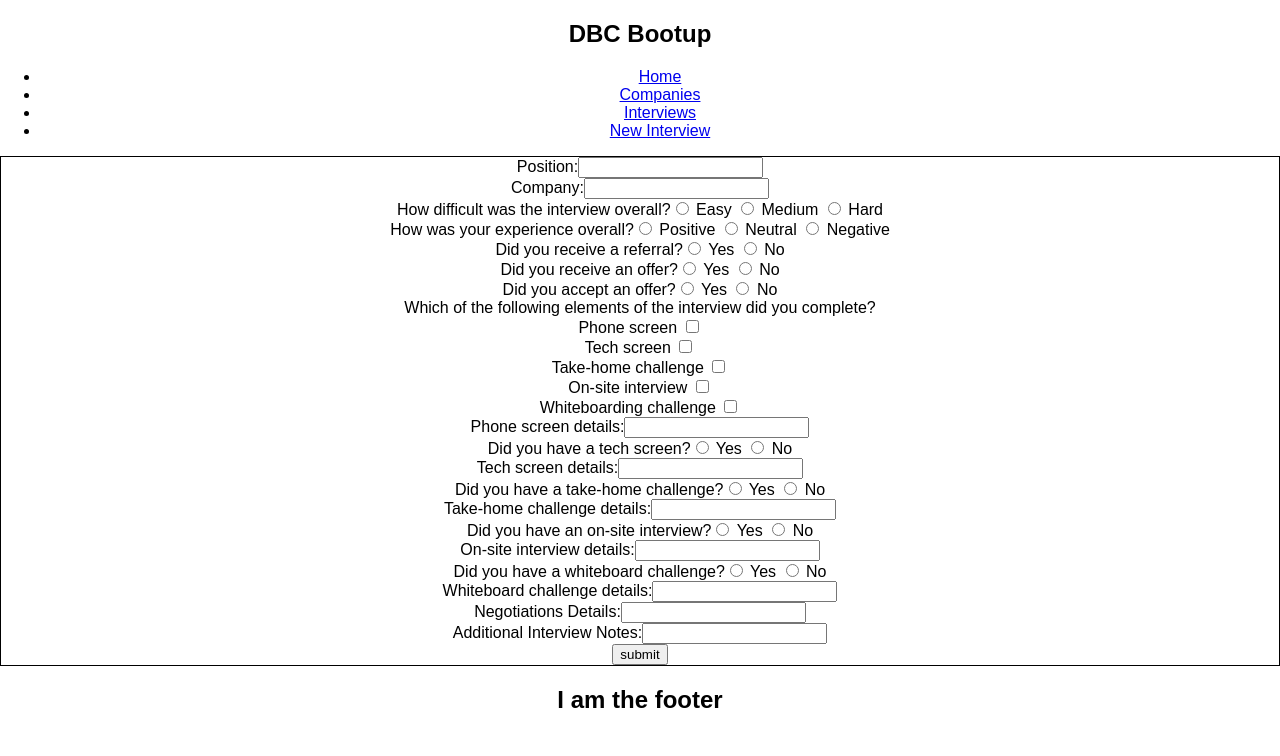
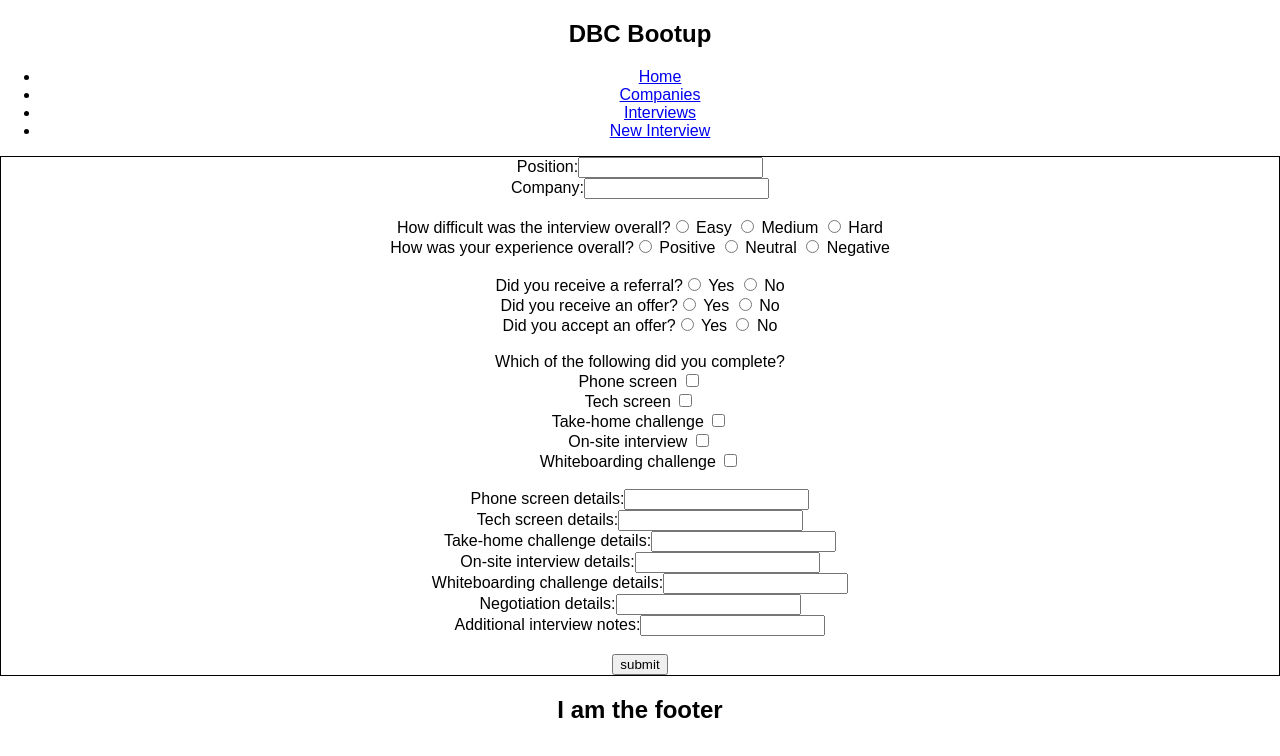
Before and after one commit to mayjawdat/BootUp-REACT-FrontEnd, a React (Create React App) app: page /interviews/new in a window 1280 px wide. Shown: the top 756 px of the page. Built offline with nearby package versions, Linux system fonts and the light colour scheme.

Commit message:
Tighten up interview form

```diff
--- a/src/Components/Interviews/InterviewForm.js
+++ b/src/Components/Interviews/InterviewForm.js
@@ -9,13 +9,13 @@ class InterviewForm extends Component {
           Position:
           <input type="text" name="jobTitle"/><br/>
           Company:
-          <input type="text" name="company"/><br/>
+          <input type="text" name="company"/><br/><br/>
 
           How difficult was the interview overall?
           <input type="radio" name="difficultyRating" value="easy"/> Easy <input type="radio" name="difficultyRating" value="medium"/> Medium <input type="radio" name="difficultyRating" value="hard"/> Hard<br/>
 
           How was your experience overall?
-          <input type="radio" name="experienceRating"value="positive"/> Positive <input type="radio" name="experienceRating" value="neutral"/> Neutral <input type="radio" name="experienceRating" value="negative"/> Negative<br/>
+          <input type="radio" name="experienceRating"value="positive"/> Positive <input type="radio" name="experienceRating" value="neutral"/> Neutral <input type="radio" name="experienceRating" value="negative"/> Negative<br/><br/>
 
           Did you receive a referral?
           <input type="radio" name="referral" value="yes"/> Yes <input type="radio" name="referral" value="no"/> No<br/>
@@ -25,44 +25,35 @@ class InterviewForm extends Component {
           <input type="radio" name="offer" value="yes"/> Yes <input type="radio" name="offer" value="no"/> No<br/>
 
           Did you accept an offer?
-          <input type="radio" name="offerAccepted" value="yes"/> Yes <input type="radio" name="phoneScreen" value="no"/> No<br/>
+          <input type="radio" name="offerAccepted" value="yes"/> Yes <input type="radio" name="phoneScreen" value="no"/> No<br/><br/>
 
-          Which of the following elements of the interview did you complete?<br/>
+          Which of the following did you complete?<br/>
           Phone screen <input type="checkbox" name="phoneScreen"/><br/>
           Tech screen <input type="checkbox" name="techScreen"/><br/>
           Take-home challenge <input type="checkbox" name="takeHomeChallenge"/><br/>
-          On-site interview <input type="checkbox" name="takeHomeChallenge"/><br/>
-          Whiteboarding challenge <input type="checkbox" name="whiteboardChallenge"/><br/>
-
+          On-site interview <input type="checkbox" name="onsiteInterview"/><br/>
+          Whiteboarding challenge <input type="checkbox" name="whiteboardChallenge"/><br/><br/>
 
 
           Phone screen details:
           <input type="text" name="phoneScreenDetails"/><br/>
 
-          Did you have a tech screen?
-          <input type="radio" name="techScreen" value="yes"/> Yes <input type="radio" name="techScreen" value="no"/> No<br/>
           Tech screen details:
           <input type="text" name="techScreenDetails"/><br/>
 
-          Did you have a take-home challenge?
-          <input type="radio" name="takeHomeChallenge" value="yes"/> Yes <input type="radio" name="takeHomeChallenge" value="no"/> No<br/>
           Take-home challenge details:
           <input type="text" name="takeHomeChallengeDetails"/><br/>
 
-          Did you have an on-site interview?
-          <input type="radio" name="takeHomeChallenge" value="yes"/> Yes <input type="radio" name="takeHomeChallenge" value="no"/> No<br/>
           On-site interview details:
           <input type="text" name="onsiteInterviewDetails"/><br/>
 
-          Did you have a whiteboard challenge?
-          <input type="radio" name="whiteboardChallenge" value="yes"/> Yes <input type="radio" name="whiteboardChallenge" value="no"/> No<br/>
-          Whiteboard challenge details:
+          Whiteboarding challenge details:
           <input type="text" name="whiteboardChallengeDetails"/><br/>
 
-          Negotiations Details:
+          Negotiation details:
           <input type="text" name="negotiationsDetails"/><br/>
-          Additional Interview Notes:
-          <input type="text" name="interviewNotes"/><br/>
+          Additional interview notes:
+          <input type="text" name="interviewNotes"/><br/><br/>
 
           <button className="submit">submit</button><br/>
       </form>
```
